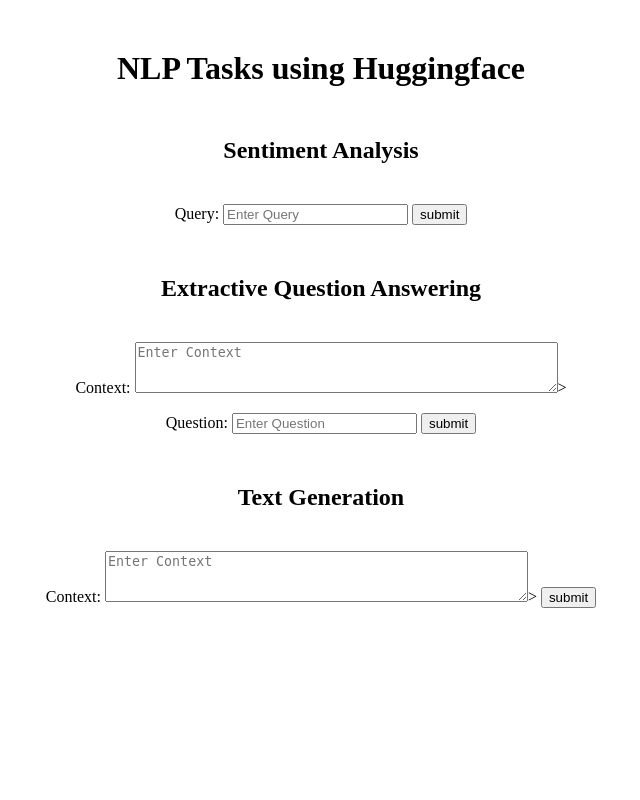
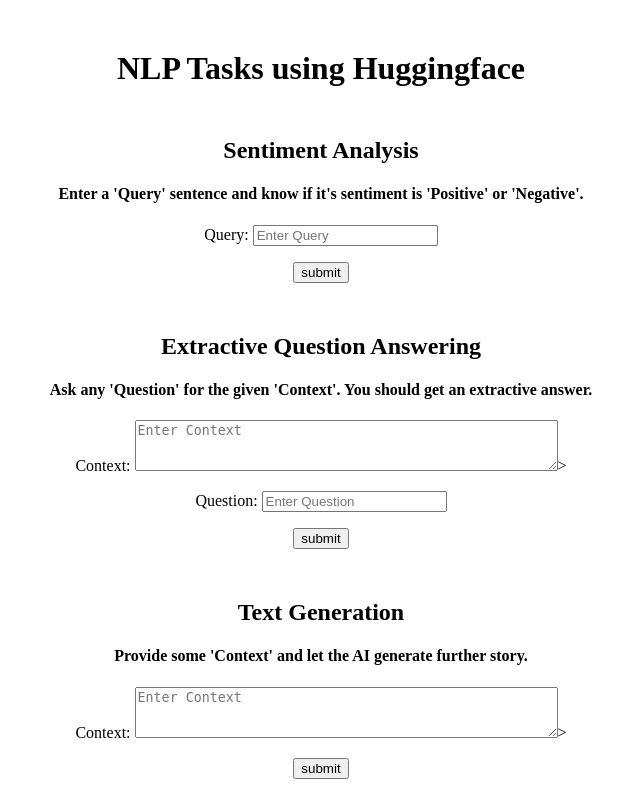
Before and after one commit to mldev-ai/NLP-Tasks, a Flask app: page / in a window 1280 px wide. Shown: the whole page, without its empty margins (319-959 px from the left). Run offline with Flask 2, Linux system fonts and the light colour scheme.

Commit message:
modified template

```diff
--- a/app/templates/index.html
+++ b/app/templates/index.html
@@ -29,9 +29,9 @@
           margin-left: auto;
           margin-right: auto;
         }
-        h1, h2, h3, h4, h5, h6{
+        h1, h2, h3{
             margin-top:50px;
-            margin-bottom:40px;
+            margin-bottom:10px;
         }
       </style>
 
@@ -47,22 +47,34 @@
     <p></p>
 
     <h2>Sentiment Analysis</h2>
+    <div>
+      <h4>Enter a 'Query' sentence and know if it's sentiment is 'Positive' or 'Negative'.</h4>
+    </div>
     <form class="form-inline" id="myform" action = "{{ url_for('classify_sentiment') }}" method = "POST">
         <span>Query: <input type="text" placeholder="Enter Query" name="query" required/></span>
+        <p></p>
         <span><input type = "submit" value = "submit" /></span>
     </form>
 
     <h2>Extractive Question Answering</h2>
+    <div>
+      <h4>Ask any 'Question' for the given 'Context'. You should get an extractive answer.</h4>
+    </div>
     <form class="form-inline" id="myform" action = "{{ url_for('question_answering') }}" method = "POST">
         <span>Context: <textarea placeholder="Enter Context" name="context" cols="50" rows="3" ></textarea>></span>
         <p></p>
         <span>Question: <input type="text" placeholder="Enter Question" name="question" required/></span>
+        <p></p>
         <span><input type = "submit" value = "submit" /></span>
     </form>
 
     <h2>Text Generation</h2>
+    <div>
+      <h4>Provide some 'Context' and let the AI generate further story.</h4>
+    </div>
     <form class="form-inline" id="myform" action = "{{ url_for('generate_text') }}" method = "POST">
         <span>Context: <textarea placeholder="Enter Context" name="context" cols="50" rows="3" ></textarea>></span>
+        <p></p>
         <span><input type = "submit" value = "submit" /></span>
     </form>
 
```
